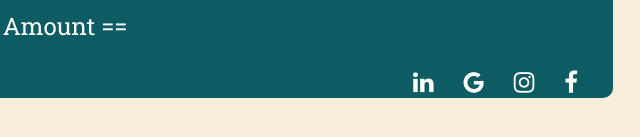
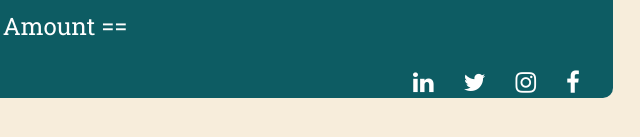
Before and after one commit to ManishaMagdum/discount-calculator, a plain HTML site: page index.html in a window 1280 px wide. Shown: the part 485-622 px from the top of the page, 445-1085 px from the left. Drawn offline with Linux system fonts and the light colour scheme.

Commit message:
Update index.html

```diff
--- a/index.html
+++ b/index.html
@@ -29,7 +29,7 @@
         </form>
         <p id="total"> Total Discount Amount == </p>
         <p class="links"><a href="https://in.linkedin.com/" target="_blank"><i class="fa fa-linkedin" aria-hidden="true"></i></a>&nbsp;&nbsp;&nbsp;&nbsp;
-            <a href="https://www.google.com/"><i class="fa fa-google" aria-hidden="true"></i></a>&nbsp;&nbsp;&nbsp;&nbsp;
+            <a href="https://twitter.com/i/flow/login"><i class="fa fa-twitter" aria-hidden="true"></i></a>&nbsp;&nbsp;&nbsp;&nbsp;
             <a href="=https://www.instagram.com/"><i class="fa fa-instagram" aria-hidden="true"></i></a>&nbsp;&nbsp;&nbsp;&nbsp;
             <a href="https://www.facebook.com/" target="_blank"><i class="fa fa-facebook" aria-hidden="true"></i></a></p>
     </div>
```
